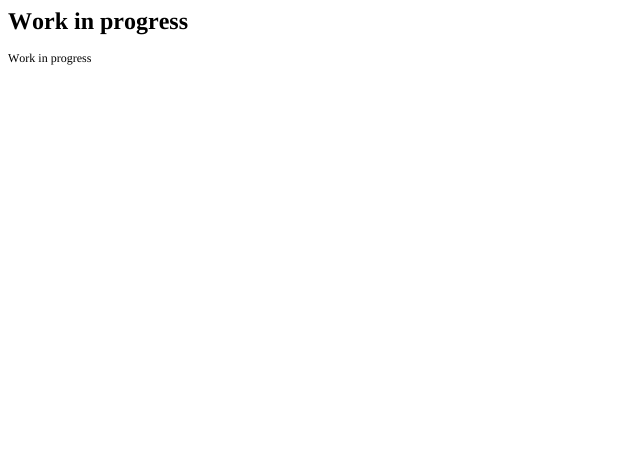
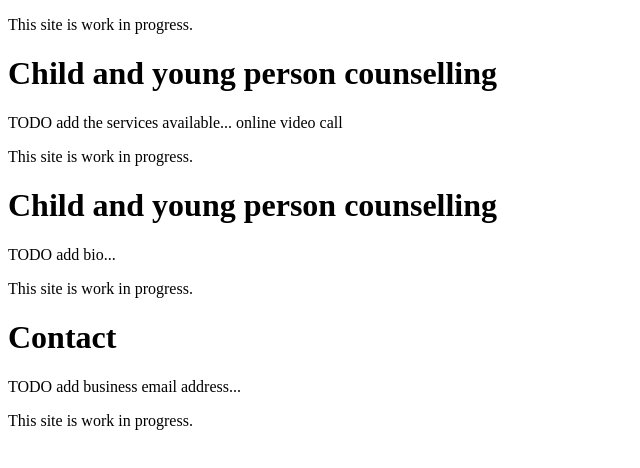
Before and after one commit to sarah-walker-counselling/sarah-walker-counselling.github.io, a plain HTML site: page index.html in a window 1280 px wide. Shown: the whole page, without its empty margins (0-640 px from the left). Drawn offline with Linux system fonts and the light colour scheme.

Commit message:
add TODO blocks

```diff
--- a/index.html
+++ b/index.html
@@ -1,18 +1,18 @@
 <!DOCTYPE html PUBLIC "-//W3C//DTD HTML 4.01//EN" "http://www.w3.org/TR/html4/strict.dtd">
 <html>
 <head>
-  <meta http-equiv="Content-Type" content="text/html; charset=utf-8">
-  <meta http-equiv="Content-Style-Type" content="text/css">
-  <title></title>
-  <meta name="Generator" content="Cocoa HTML Writer">
-  <meta name="CocoaVersion" content="2113.65">
-  <style type="text/css">
-    p.p2 {margin: 0.0px 0.0px 12.0px 0.0px; font: 12.0px Times; color: #000000; -webkit-text-stroke: #000000}
-    span.s1 {font-kerning: none}
-  </style>
+  <title>Sarah Walker Counselling</title>
 </head>
 <body>
-<h1 style="margin: 0.0px 0.0px 16.1px 0.0px; font: 24.0px Times; color: #000000; -webkit-text-stroke: #000000"><span class="s1"><b>Work in progress</b></span></h1>
-<p class="p2"><span class="s1">Work in progress</span></p>
+<p>This site is work in progress.</p>
+<h1>Child and young person counselling</h1>
+<p>TODO add the services available... online video call</p>
+<p>This site is work in progress.</p>
+<h1>Child and young person counselling</h1>
+<p>TODO add bio...</p>
+<p>This site is work in progress.</p>
+<h1>Contact</h1>
+<p>TODO add business email address...</p>
+<p>This site is work in progress.</p>
 </body>
 </html>
```
